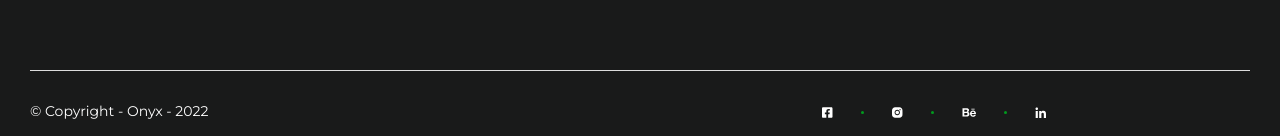
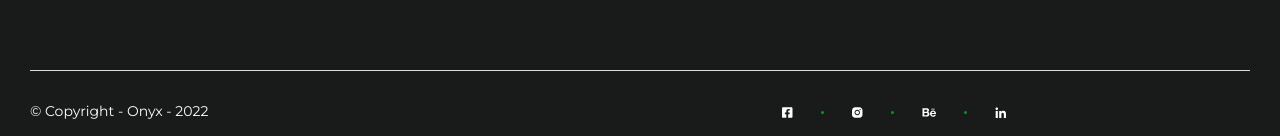
Before and after one commit to TatyanaStrelchenko/onyx, a React (Create React App) app: page /partners in a window 1280 px wide. Shown: the part 3815-3951 px from the top of the page. Built offline with nearby package versions, Linux system fonts and the light colour scheme.

Commit message:
numbers styles in partners

```diff
--- a/src/components/Footer/Footer.scss
+++ b/src/components/Footer/Footer.scss
@@ -144,7 +144,7 @@
     padding-top: 28px;
     display: grid;
     grid-template-columns: 20% 41%;
-    grid-column-gap: 540px;
+    grid-column-gap: 500px;
     align-items: baseline;
     p {
       margin: 0;
```
